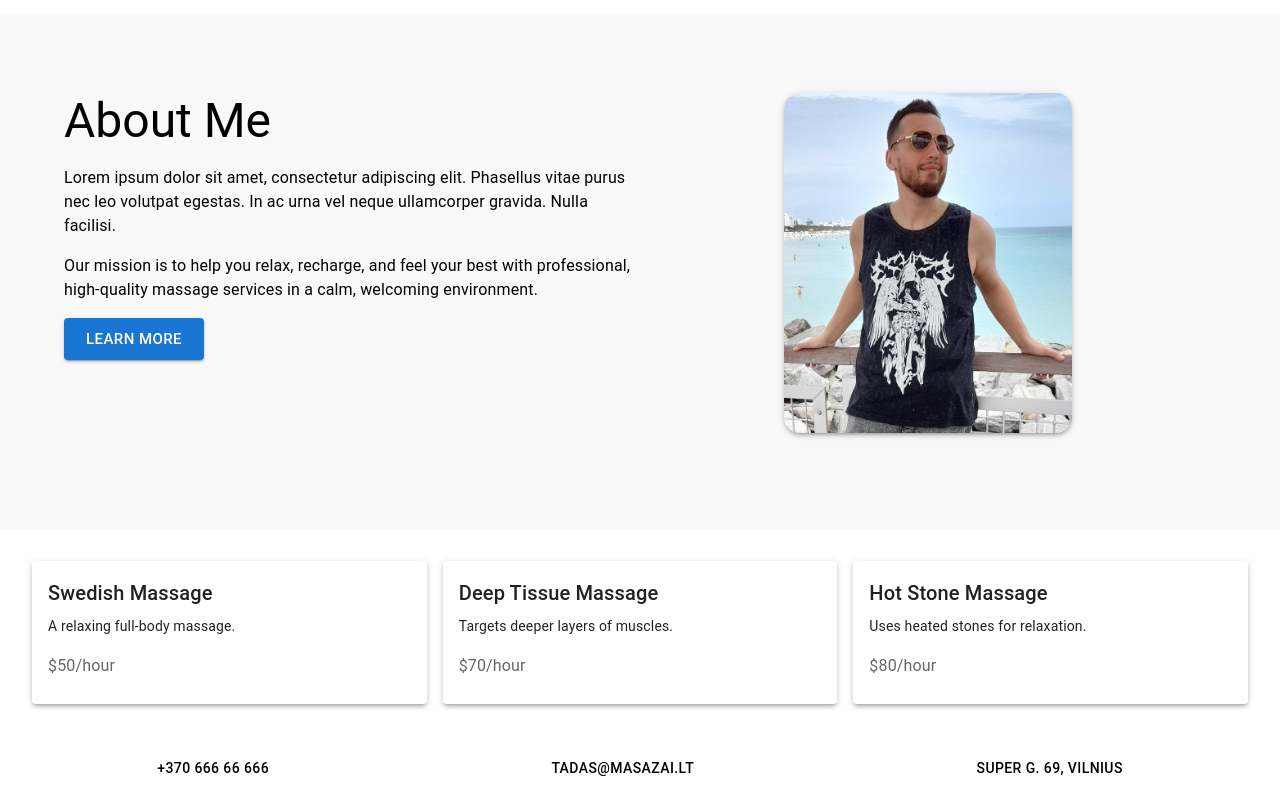
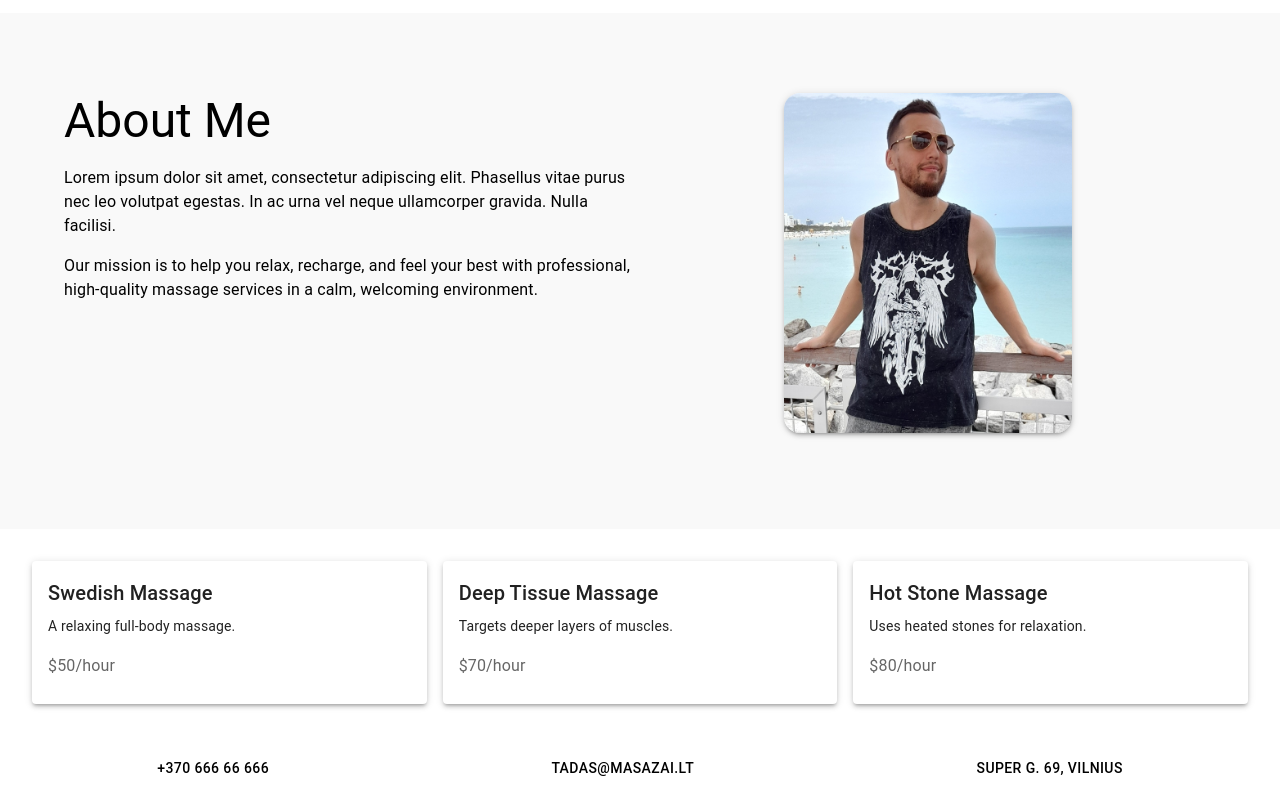
Before and after one commit to Aidas-Baublys/gedo-saitas, a React (Vite) app: page / in a window 1280 px wide. Shown: the part 1185-1985 px from the top of the page. Built offline with nearby package versions, Linux system fonts and the light colour scheme.

Commit message:
Rm btn, add pkg

```diff
--- a/package.json
+++ b/package.json
@@ -17,6 +17,7 @@
     "@mui/material": "^6.4.8",
     "@mui/x-date-pickers": "^7.28.0",
     "date-fns": "^4.1.0",
+    "gapi-script": "^1.2.0",
     "react": "^19.0.0",
     "react-dom": "^19.0.0"
   },
--- a/src/about/about.tsx
+++ b/src/about/about.tsx
@@ -1,4 +1,4 @@
-import { Box, Container, Typography, Button } from '@mui/material';
+import { Box, Container, Typography } from '@mui/material';
 import tadasImg from '../assets/tadas-about.jpg';
 
 import styles from './about.module.css';
@@ -20,9 +20,6 @@ function About() {
               Our mission is to help you relax, recharge, and feel your best with professional, high-quality massage
               services in a calm, welcoming environment.
             </Typography>
-            <Button variant='contained' size='large'>
-              Learn More
-            </Button>
           </div>
 
           <div className={styles.aboutImage}>
```
Also changed, not shown: 1 other file (tests, documents, lock files or other folders).
